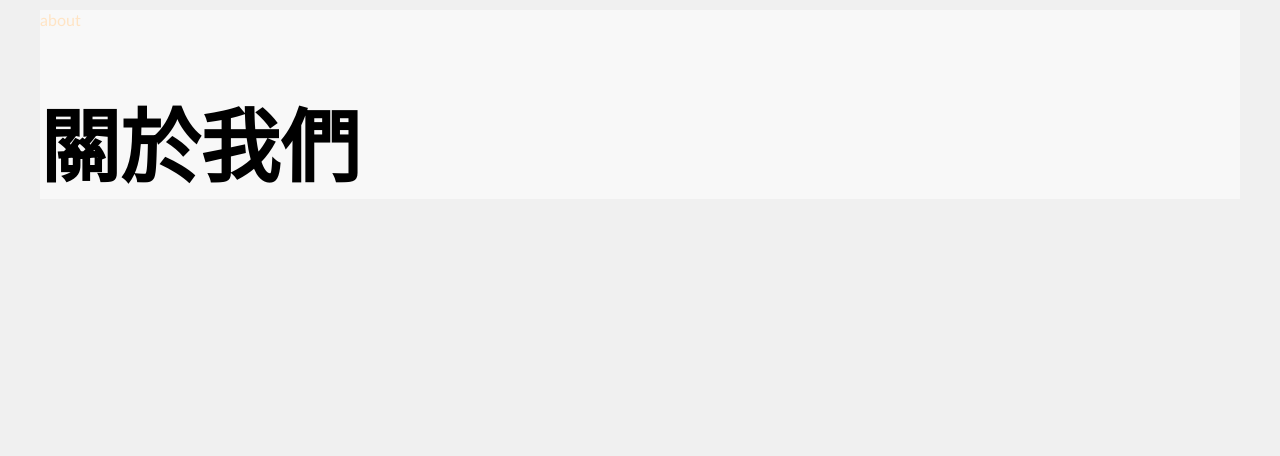
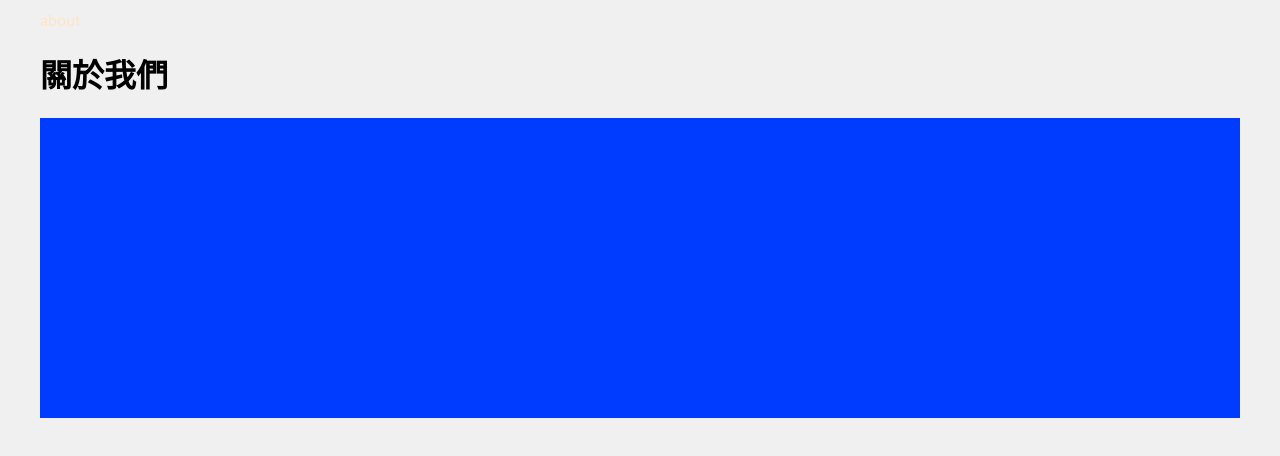
Before and after one commit to sexfat/tgd103, a website: page about.html in a window 1280 px wide. Drawn offline with Linux system fonts and the light colour scheme.

Commit message:
add respond

```diff
--- a/about.html
+++ b/about.html
@@ -8,9 +8,13 @@
     <title>關於我們</title>
   </head>
   <body>
-      <div class="wrapper about">
+      <div class="wrapper_fixed about">
         <div class="title">about</div>
         <h1>關於我們</h1>
+
       </div>
+      <section class="section01">
+
+      </section>
   </body>
 </html>
--- a/sass/style.scss
+++ b/sass/style.scss
@@ -8,13 +8,6 @@ $color: (
   "secondary": rgb(248, 248, 248),
 ); // map
 /*css 註解*/
-
-body {
-}
-
-.wrapper {
-}
-
 //變數的權重
 
 .box {
@@ -61,10 +54,9 @@ body {
   }
 }
 
-
 a {
   color: #000;
-  text-decoration:none;
+  text-decoration: none;
   &:hover {
     color: #333;
   }
@@ -98,10 +90,10 @@ a {
 }
 
 // mixin 樣式複用
-@mixin center($top , $bottom:0px){
+@mixin center($top, $bottom: 0px) {
   margin: $top auto $bottom;
 }
-@mixin react($w , $h:$w){
+@mixin react($w, $h: $w) {
   width: $w;
   height: $h;
 }
@@ -116,27 +108,24 @@ a {
   background-color: rgb(60, 254, 108);
 }
 
-
-
-@mixin btn($size , $bgc , $color ,$borderRadius:null){
+@mixin btn($size, $bgc, $color, $borderRadius: null) {
   background-color: $bgc;
   text-align: center;
   width: $size;
   padding: 10px;
-   font-size: 16px;
+  font-size: 20px;
   color: $color;
   cursor: pointer;
   border-radius: $borderRadius;
+  transition: 0.2 all ease-in-out;
 
   &:hover {
     background-color: darken($bgc, 10);
   }
 }
 
-
-
 .btn-default {
-  @include btn(100px, #f95300, #000000 , 10px);
+  @include btn(100px, #f95300, #000000, 10px);
   @include center(0px);
 }
 
@@ -149,3 +138,76 @@ a {
   @include btn(500px, #f1f900, rgb(255, 0, 234));
   @include center(0px);
 }
+
+// ============= layout 使用 ==========//
+// @include layout(寬度)
+// 寬度給100% 就是滿版
+@mixin layout($style) {
+  @if $style == 100% {
+    width: 100%;
+  } @else {
+    width: $style;
+    margin: 0 auto;
+  }
+}
+// 手機板 respond
+@mixin m() {
+  @media all and (max-width: 720px) {
+    //手機板
+    @content;
+  }
+}
+
+@mixin t() {
+  @media all and (max-width: 1024px) {
+    //手機板
+    @content;
+  }
+}
+
+
+.wrapper_full {
+  @include layout(100%);
+}
+
+.wrapper_fixed {
+  @include layout(1200px);
+  @include t(){
+    @include layout(80%);
+  }
+  @include m(){
+    @include layout(100%);
+}
+
+}
+section {
+  @include layout(1200px);
+  background-color: #003cff;
+  min-height: 300px;
+  @include t(){
+    @include layout(100%);
+  }
+  @include m(){
+      @include layout(100%);
+  }
+}
+
+@include t(){
+    h1 {
+     font-size: 120px;
+     color: #f20;
+    }
+
+}
+
+
+
+@include m(){
+   h1 {
+    font-size: 70px;
+    color:rgb(255, 0, 234);
+   }
+
+
+
+}
```
Also changed, not shown: css/style.css, 1 other file. Lines whose indentation alone changed are shown as unchanged.
